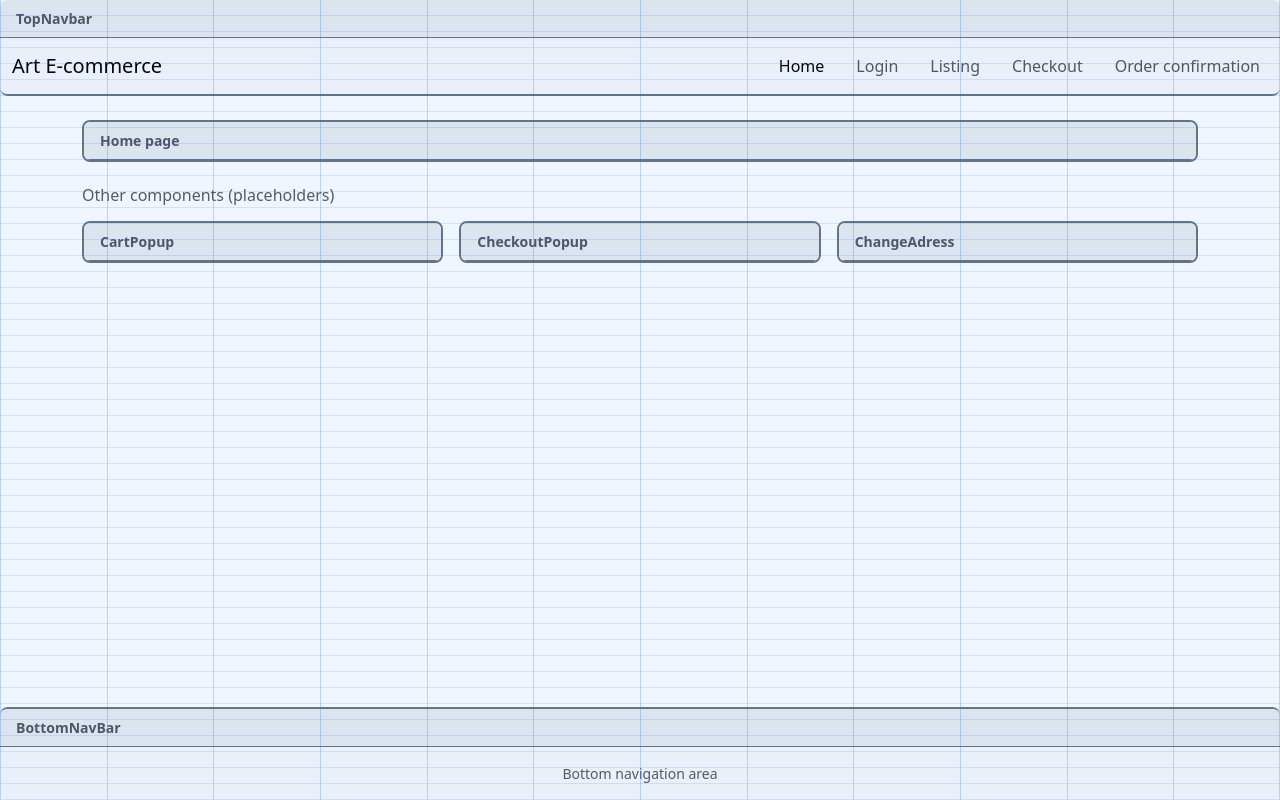
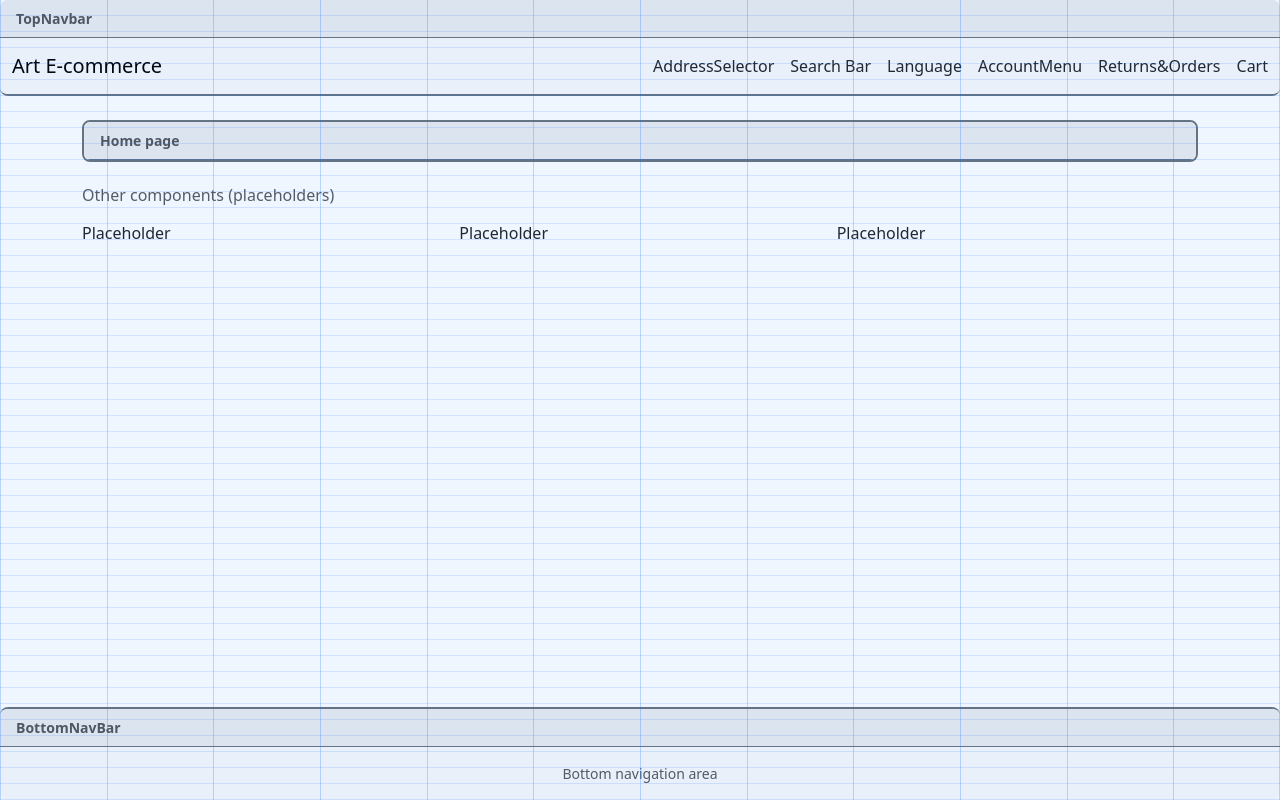
Before and after one commit to VCU-257/ugly-build-with-bootstrap-group-6, a React (Vite) app in the folder frontend/: page / in a window 1280 px wide. Built offline with nearby package versions, Linux system fonts and the light colour scheme.

Commit message:
NavBar Restructured
Restructured our navbar to follow our wireframe designs. Deleted some old unneeded components and replaced with placeholders

```diff
--- a/frontend/src/App.jsx
+++ b/frontend/src/App.jsx
@@ -4,7 +4,7 @@ import Login from './pages/Login.jsx'
 import Listing from './pages/Listing.jsx'
 import Checkout from './pages/Checkout.jsx'
 import OrderConfirmation from './pages/OrderConfirmation.jsx'
-import TopNavbar from './components/TopNavbar.jsx'
+import TopNavbar from './components/NavBar/TopNavbar.jsx'
 import BottomNavBar from './components/BottomNavBar.jsx'
 
 import Signup from './pages/Signup.jsx'
--- a/frontend/src/components/ChangeAdress.jsx
+++ /dev/null
@@ -1,5 +0,0 @@
-import SectionOutline from './SectionOutline.jsx'
-
-export default function ChangeAdress() {
-  return <SectionOutline label="ChangeAdress" />
-}
--- a/frontend/src/components/CheckoutPopup.jsx
+++ b/frontend/src/components/CheckoutPopup.jsx
@@ -1,5 +1,5 @@
-import SectionOutline from './SectionOutline.jsx'
+// import SectionOutline from './SectionOutline.jsx'
 
-export default function CheckoutPopup() {
-  return <SectionOutline label="CheckoutPopup" />
-}
+// export default function CheckoutPopup() {
+//   return <SectionOutline label="CheckoutPopup" />
+// }
--- /dev/null
+++ b/frontend/src/components/NavBar/AccountMenu.jsx
@@ -0,0 +1,3 @@
+export default function AccountMenu() {
+  return <div>AccountMenu</div>;
+}
--- /dev/null
+++ b/frontend/src/components/NavBar/AddressSelector.jsx
@@ -0,0 +1,3 @@
+export default function AddressSelector() {
+  return <div>AddressSelector</div>;
+}
--- /dev/null
+++ b/frontend/src/components/NavBar/Cart.jsx
@@ -0,0 +1,3 @@
+export default function Cart() {
+  return <div>Cart</div>;
+}
--- /dev/null
+++ b/frontend/src/components/NavBar/LanguageSelector.jsx
@@ -0,0 +1,3 @@
+export default function LanguageSelector() {
+  return <div>Language</div>;
+}
--- /dev/null
+++ b/frontend/src/components/NavBar/ReturnsOrders.jsx
@@ -0,0 +1,3 @@
+export default function ReturnsOrders() {
+  return <div>Returns&Orders</div>;
+}
--- /dev/null
+++ b/frontend/src/components/NavBar/SearchBar.jsx
@@ -0,0 +1,3 @@
+export default function SearchBar() {
+  return <div>Search Bar</div>;
+}
--- /dev/null
+++ b/frontend/src/components/NavBar/TopNavbar.jsx
@@ -0,0 +1,33 @@
+import { Link } from 'react-router-dom';
+import SectionOutline from '../SectionOutline.jsx';
+import SearchBar from './SearchBar.jsx';
+import AddressSelector from './AddressSelector.jsx';
+import LanguageSelector from './LanguageSelector.jsx';
+import AccountMenu from './AccountMenu.jsx';
+import ReturnsOrders from './ReturnsOrders.jsx';
+import Cart from './Cart.jsx';
+
+export default function TopNavbar() {
+  return (
+    <SectionOutline label="TopNavbar" className="rounded-0 border-top-0 border-start-0 border-end-0">
+      <nav className="navbar navbar-expand-lg bg-body-tertiary">
+        <div className="container-fluid">
+          {/* Brand */}
+          <Link className="navbar-brand" to="/">
+            Art E-commerce
+          </Link>
+
+          {/* Navbar items */}
+          <div className="navbar-nav flex-row flex-wrap gap-2 gap-lg-3 align-items-center">
+            <AddressSelector />
+            <SearchBar />
+            <LanguageSelector />
+            <AccountMenu />
+            <ReturnsOrders />
+            <Cart />
+          </div>
+        </div>
+      </nav>
+    </SectionOutline>
+  );
+}
--- a/frontend/src/components/TopNavbar.jsx
+++ /dev/null
@@ -1,33 +0,0 @@
-import { Link, NavLink } from 'react-router-dom'
-import SectionOutline from './SectionOutline.jsx'
-
-export default function TopNavbar() {
-  return (
-    <SectionOutline label="TopNavbar" className="rounded-0 border-top-0 border-start-0 border-end-0">
-      <nav className="navbar navbar-expand-lg bg-body-tertiary">
-        <div className="container-fluid">
-          <Link className="navbar-brand" to="/">
-            Art E-commerce
-          </Link>
-          <div className="navbar-nav flex-row flex-wrap gap-2 gap-lg-3">
-            <NavLink className="nav-link" to="/">
-              Home
-            </NavLink>
-            <NavLink className="nav-link" to="/login">
-              Login
-            </NavLink>
-            <NavLink className="nav-link" to="/listing">
-              Listing
-            </NavLink>
-            <NavLink className="nav-link" to="/checkout">
-              Checkout
-            </NavLink>
-            <NavLink className="nav-link" to="/order-confirmation">
-              Order confirmation
-            </NavLink>
-          </div>
-        </div>
-      </nav>
-    </SectionOutline>
-  )
-}
--- a/frontend/src/pages/Home.jsx
+++ b/frontend/src/pages/Home.jsx
@@ -1,7 +1,7 @@
 import SectionOutline from '../components/SectionOutline.jsx'
-import CartPopup from '../components/CartPopup.jsx'
-import CheckoutPopup from '../components/CheckoutPopup.jsx'
-import ChangeAdress from '../components/ChangeAdress.jsx'
+// import CartPopup from '../components/CartPopup.jsx'
+// import CheckoutPopup from '../components/CheckoutPopup.jsx'
+// import ChangeAdress from '../components/ChangeAdress.jsx'
 
 export default function Home() {
   return (
@@ -12,13 +12,13 @@ export default function Home() {
         <h2 className="h6 text-muted mb-3">Other components (placeholders)</h2>
         <div className="row g-3">
           <div className="col-md-4">
-            <CartPopup />
+            <div>Placeholder</div>
           </div>
           <div className="col-md-4">
-            <CheckoutPopup />
+            <div>Placeholder</div>
           </div>
           <div className="col-md-4">
-            <ChangeAdress />
+            <div>Placeholder</div>
           </div>
         </div>
       </div>
```
